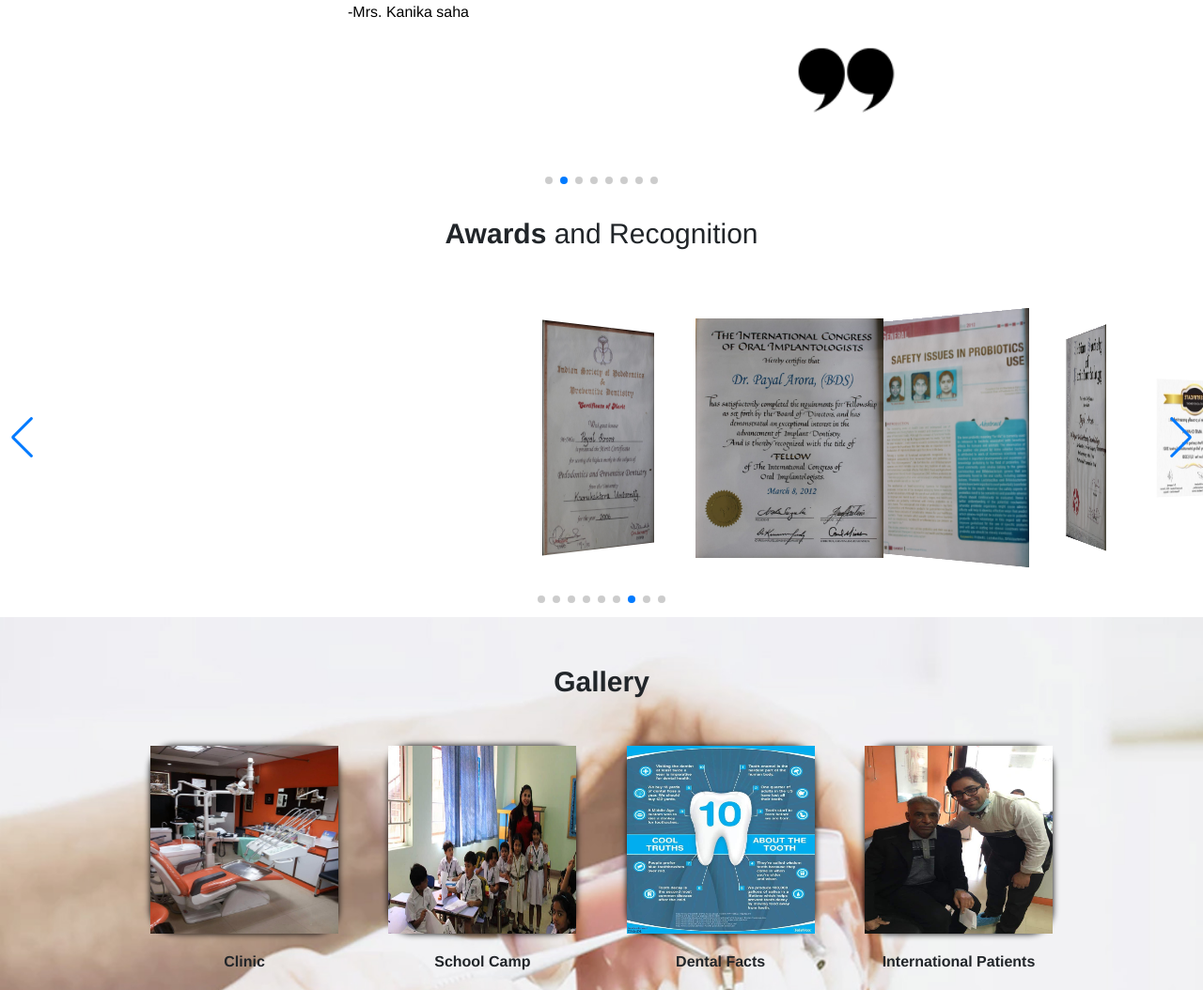
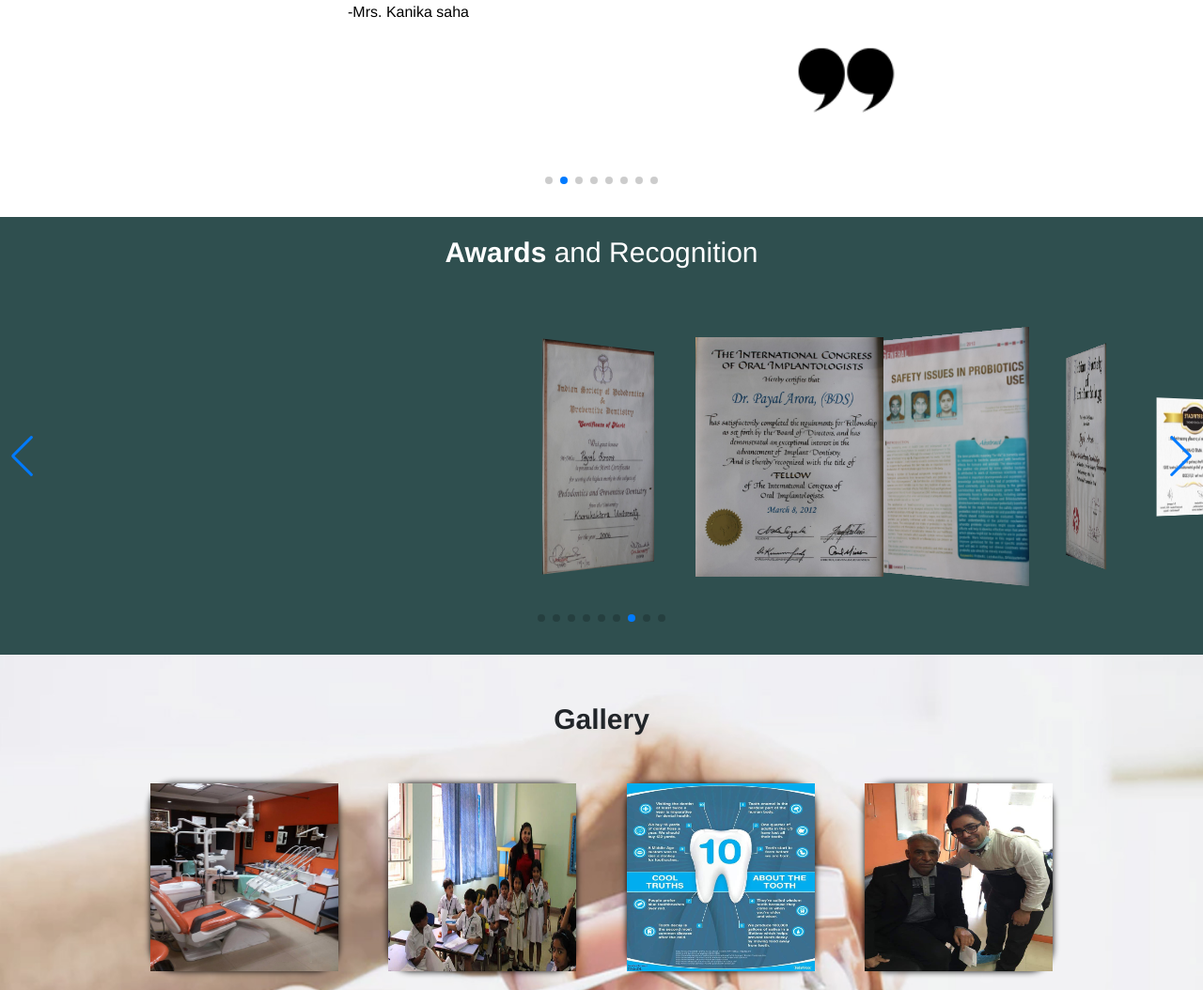
Before and after one commit to jha45507/prosmile, a PHP site: page / in a window 1280 px wide. Shown: the part 2899-3953 px from the top of the page at 94% size. Run offline with PHP 8.4, Linux system fonts and the light colour scheme; some libraries are stand-ins or nearby versions; some web fonts are replaced.

Commit message:
commit code

```diff
--- a/css/index.css
+++ b/css/index.css
@@ -529,6 +529,8 @@ p {
 .awards_section {
     width: 100%;
     height: auto;
+    background-color: darkslategrey;
+    padding: 20px 0px ;
     /* background-color: #137AE0; */
 }
 
@@ -541,7 +543,7 @@ p {
 .awards_section_child h2 {
     font-size: 30px;
     text-align: center;
-
+    color: white;
 }
 
 .awards_section_child li {
```
